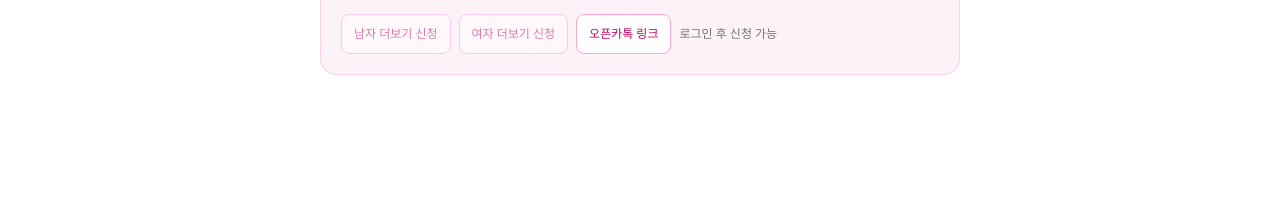
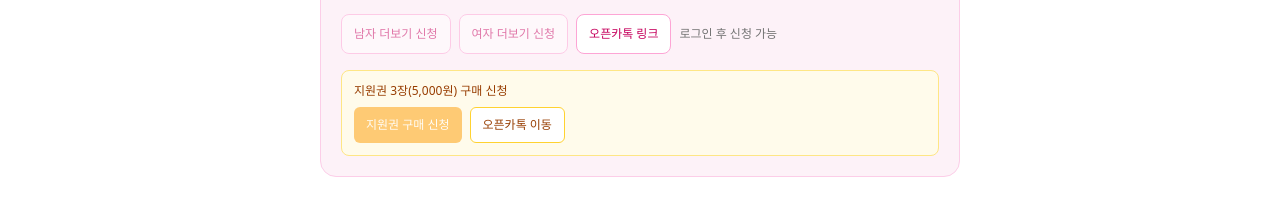
Before and after one commit to DDULSONN/health, a Next.js app: page /dating/more-view in a window 1280 px wide. Shown: the part 262-468 px from the top of the page. Built offline with nearby package versions, Linux system fonts and the light colour scheme; no server answers.

Commit message:
Add apply-credit purchase CTA to more-view page

```diff
--- a/app/dating/more-view/page.tsx
+++ b/app/dating/more-view/page.tsx
@@ -20,6 +20,8 @@ export default function MoreViewPage() {
     female: "none",
   });
   const [submitting, setSubmitting] = useState<null | "male" | "female">(null);
+  const [creditRequesting, setCreditRequesting] = useState(false);
+  const [creditOrderId, setCreditOrderId] = useState("");
 
   const loadStatus = useCallback(async () => {
     try {
@@ -76,6 +78,29 @@ export default function MoreViewPage() {
     [loadStatus, submitting]
   );
 
+  const handleRequestApplyCredits = useCallback(async () => {
+    if (!status.loggedIn || creditRequesting) return;
+    setCreditRequesting(true);
+    setCreditOrderId("");
+    try {
+      const res = await fetch("/api/dating/apply-credits/request", { method: "POST" });
+      const body = (await res.json().catch(() => ({}))) as {
+        ok?: boolean;
+        orderId?: string;
+        message?: string;
+      };
+      if (!res.ok || !body.ok || !body.orderId) {
+        alert(body.message ?? "지원권 신청 생성에 실패했습니다.");
+        return;
+      }
+      setCreditOrderId(body.orderId);
+    } catch {
+      alert("지원권 신청 중 네트워크 오류가 발생했습니다.");
+    } finally {
+      setCreditRequesting(false);
+    }
+  }, [creditRequesting, status.loggedIn]);
+
   return (
     <main className="mx-auto max-w-2xl px-4 py-6">
       <div className="mb-4 flex items-center gap-2">
@@ -118,6 +143,29 @@ export default function MoreViewPage() {
           </a>
           {!status.loggedIn && <span className="inline-flex items-center text-xs text-neutral-500">로그인 후 신청 가능</span>}
         </div>
+
+        <div className="mt-4 rounded-lg border border-amber-200 bg-amber-50 p-3">
+          <p className="text-xs text-amber-800">지원권 3장(5,000원) 구매 신청</p>
+          <div className="mt-2 flex flex-wrap gap-2">
+            <button
+              type="button"
+              onClick={() => void handleRequestApplyCredits()}
+              disabled={!status.loggedIn || creditRequesting}
+              className="inline-flex min-h-[36px] items-center rounded-md bg-amber-500 px-3 text-xs font-medium text-white disabled:opacity-50"
+            >
+              {creditRequesting ? "신청 중..." : "지원권 구매 신청"}
+            </button>
+            <a
+              href={OPEN_KAKAO_URL}
+              target="_blank"
+              rel="noreferrer"
+              className="inline-flex min-h-[36px] items-center rounded-md border border-amber-300 bg-white px-3 text-xs font-medium text-amber-800"
+            >
+              오픈카톡 이동
+            </a>
+          </div>
+          {creditOrderId && <p className="mt-2 text-xs text-amber-900">신청 완료: {creditOrderId} (오픈카톡으로 닉네임 + 신청ID 전송)</p>}
+        </div>
       </section>
     </main>
   );
```
